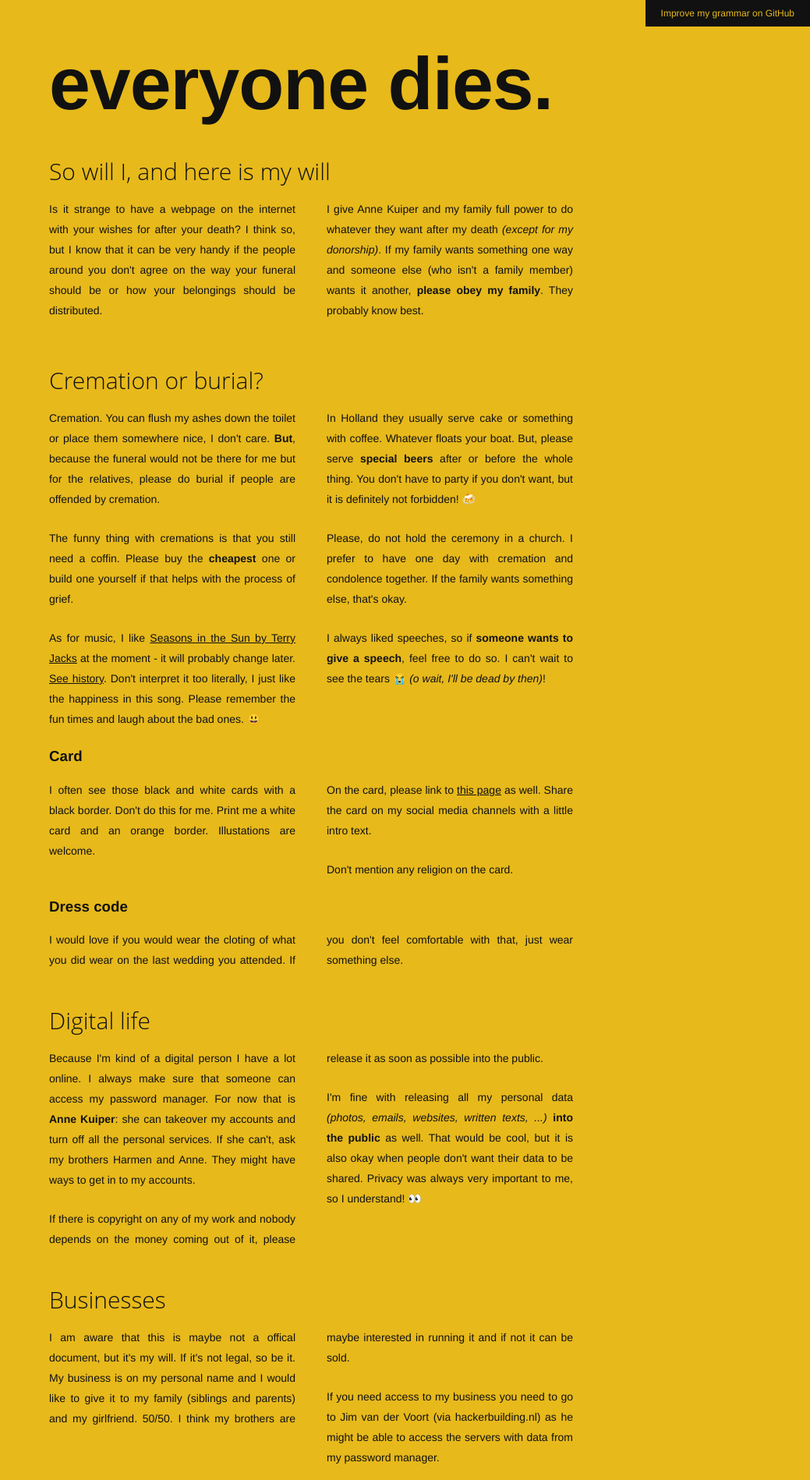
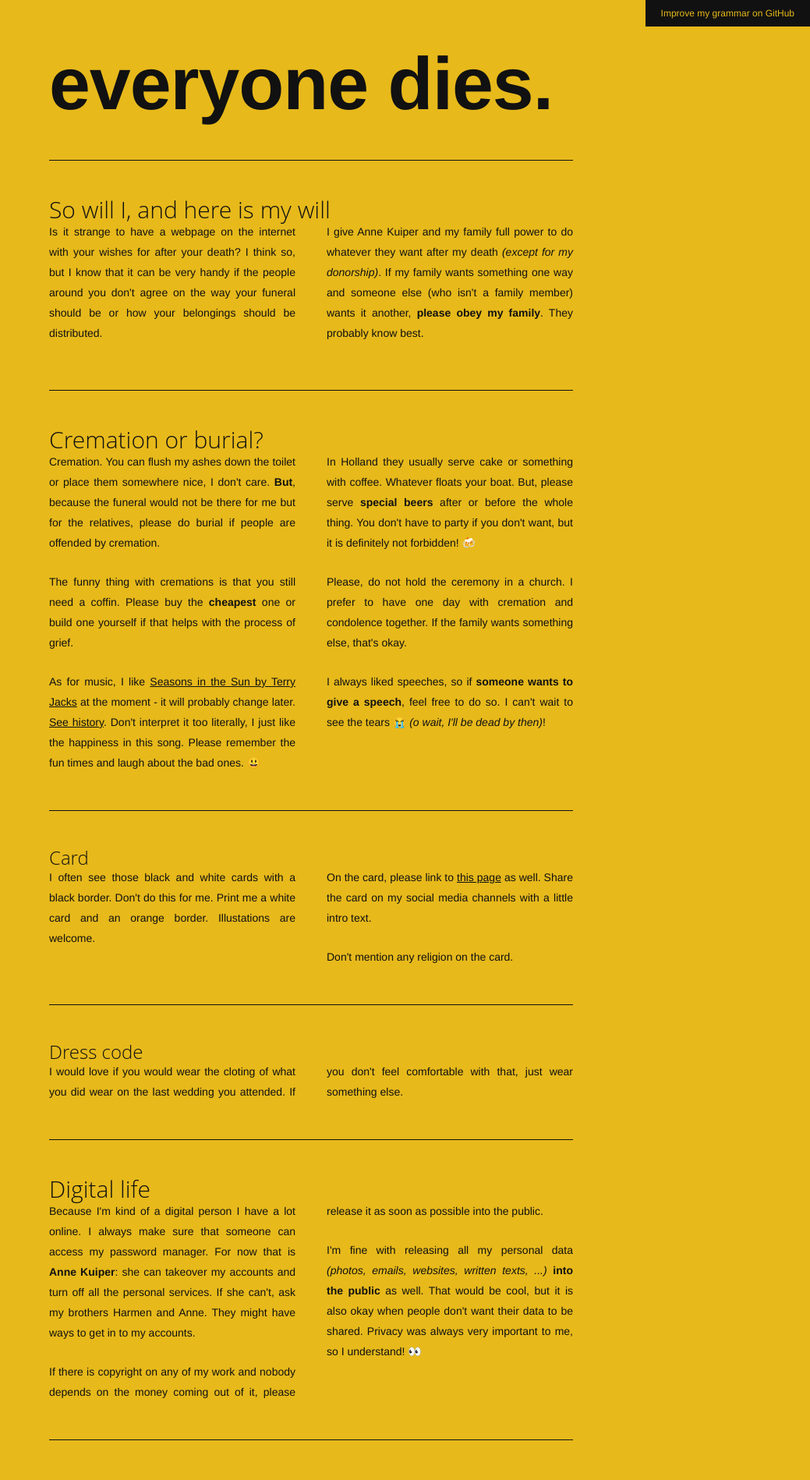
Before and after one commit to adriaandotcom/whenidie.adriaan.io, a Jekyll site: the page built from index.html, in a window 1280 px wide. Shown: the top 1898 px of the page at 78% size, without its empty margins (241-1280 px from the left). Built offline with Jekyll 4.4.1, drawn with Linux system fonts in a browser that asks for light colours; emoji names are drawn with the system emoji font.

Commit message:
Update headings and separate with a border

```diff
--- a/style/app.scss
+++ b/style/app.scss
@@ -23,9 +23,15 @@
   min-height: 100vh;
 }
 
-h1, h2 {
+h1, h2, h3, h4 {
   line-height: 1;
   margin: 0;
+}
+
+h2, h3 {
+  border-top: 1px solid $text-dark;
+  padding-top: 3rem;
+  margin-top: 3rem;
 }
 
 h1 {
@@ -40,12 +46,21 @@
   }
 }
 
+h2, h3, h4 {
+  font-family: 'Open Sans', sans-serif;
+  font-weight: 300;
+}
+
 h2 {
-  font-family: 'Open Sans', sans-serif;
-  font-size: 30px;
-  font-weight: 300;
-  margin-top: 50px;
-  margin-bottom: 20px;
+ font-size: 30px;
+}
+
+h3 {
+ font-size: 24px;
+}
+
+h4 {
+ font-size: 20px;
 }
 
 p {
```
